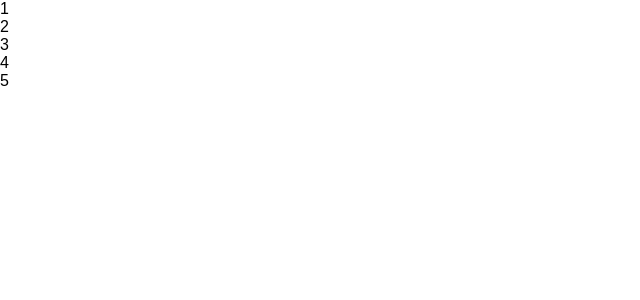
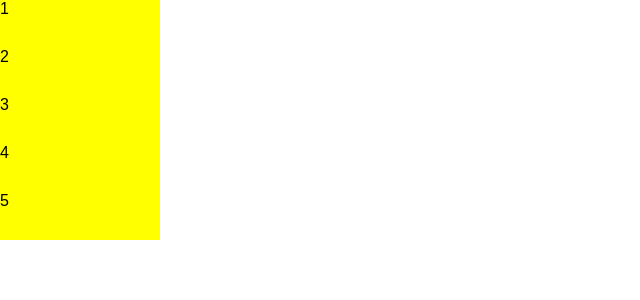
Before and after one commit to Hyeon1445/draggable-form, a Next.js app: page / in a window 1280 px wide. Shown: the top 300 px of the page, without its empty margins (0-640 px from the left). Built offline with nearby package versions, Linux system fonts and the light colour scheme; a web font is replaced by a local one.

Commit message:
feat: change card style

```diff
--- a/src/pages/index.tsx
+++ b/src/pages/index.tsx
@@ -1,12 +1,18 @@
+import styled from '@emotion/styled'
 import { useState } from 'react'
-import { DragDropContext, Droppable, Draggable } from 'react-beautiful-dnd'
+import {
+  DragDropContext,
+  Droppable,
+  Draggable,
+  DropResult,
+} from 'react-beautiful-dnd'
 
 const items = ['1', '2', '3', '4', '5']
 
 const SimpleDndExample = () => {
   const [list, setList] = useState(items)
 
-  const handleOnDragEnd = (result: any) => {
+  const handleOnDragEnd = (result: DropResult) => {
     if (!result.destination) return
     const { source, destination } = result
     const item = list[source.index]
@@ -24,17 +30,14 @@ const SimpleDndExample = () => {
             {list.map((item, index) => (
               <Draggable key={item} draggableId={item} index={index}>
                 {(provided) => (
-                  <li
+                  <Card
                     ref={provided.innerRef}
                     {...provided.draggableProps}
                     {...provided.dragHandleProps}
-                    style={{
-                      userSelect: 'none',
-                      ...provided.draggableProps.style,
-                    }}
+                    style={provided.draggableProps.style}
                   >
                     {item}
-                  </li>
+                  </Card>
                 )}
               </Draggable>
             ))}
@@ -46,4 +49,12 @@ const SimpleDndExample = () => {
   )
 }
 
+const Card = styled.li`
+  user-select: none;
+  cursor: pointer;
+  height: 3rem;
+  width: 10rem;
+  background-color: yellow;
+`
+
 export default SimpleDndExample
```
